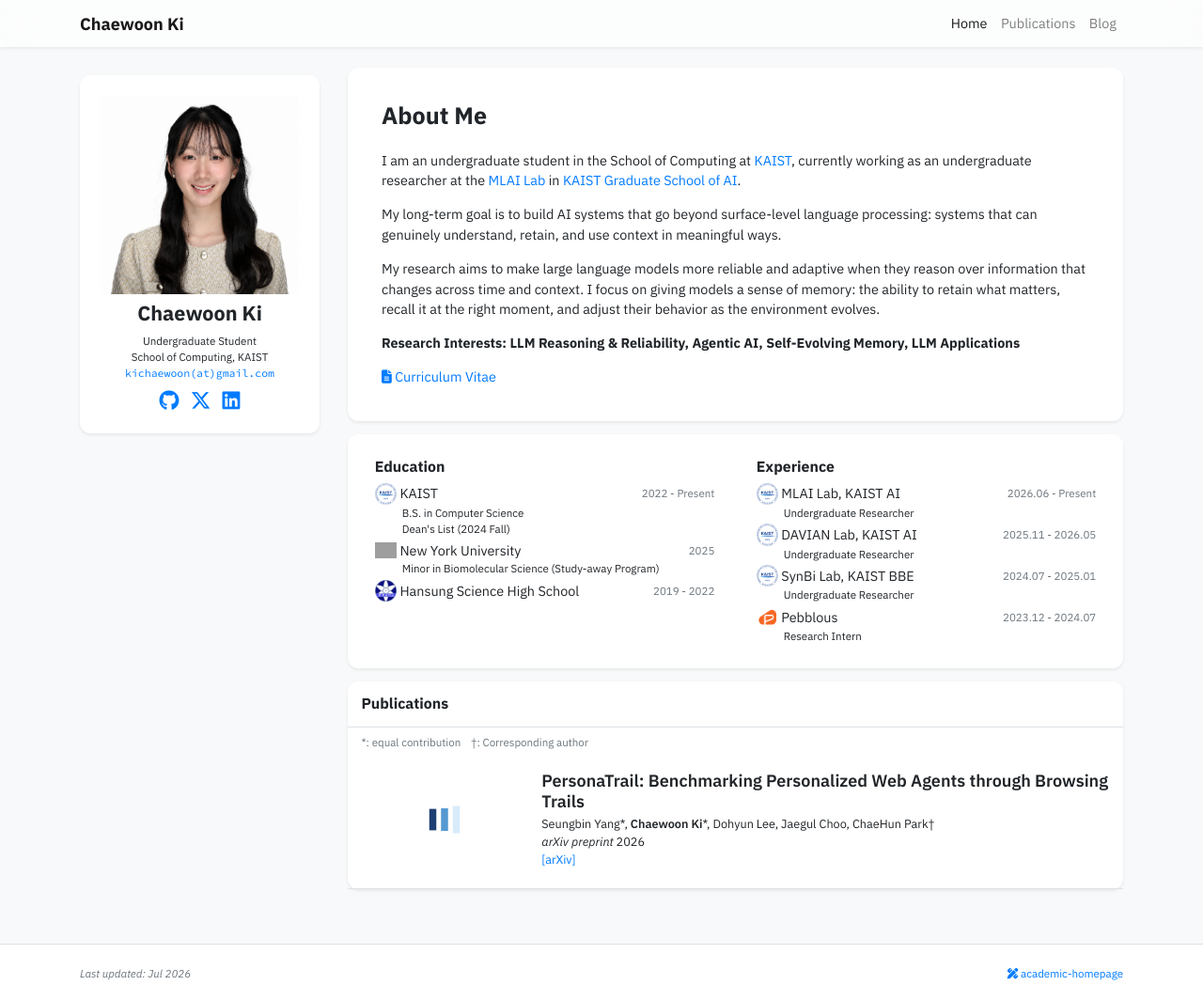
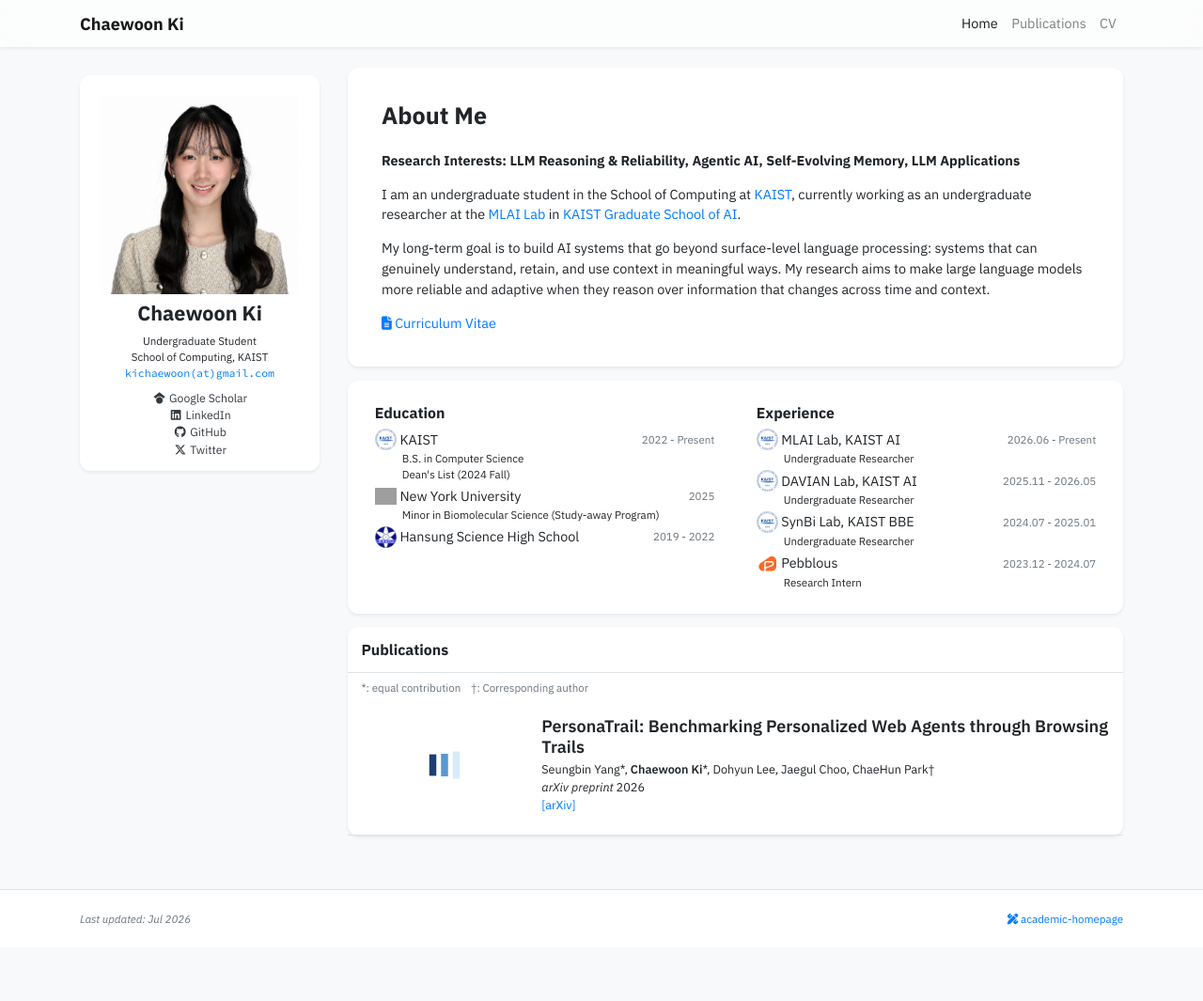
Before and after one commit to kichaewoon/kichaewoon.github.io, a Jekyll site: the page built from index.html, in a window 1280 px wide and 1065 px high. Shown: the whole window at 94% size. Built offline with Jekyll 4.4.1, drawn with Linux system fonts in a browser that asks for light colours; nearby versions of some CDN libraries; a style sheet for code colours, icons or effects is not loaded; grey boxes are pictures that could not be loaded.

Commit message:
feat: add CV nav link and redesign social links
- Replace Blog nav with CV (opens PDF in new tab); add optional nav target support
- Social links: vertical layout with labels, dark icons, smaller font
- Add Google Scholar; order Scholar/LinkedIn/GitHub/Twitter

```diff
--- a/_data/navigation.yml
+++ b/_data/navigation.yml
@@ -3,5 +3,6 @@ pages:
   url: /
 - name: Publications
   url: /publications
-- name: Blog
-  url: /blog
+- name: CV
+  url: /assets/pdf/CV.pdf
+  target: _blank
--- a/_data/profile.yml
+++ b/_data/profile.yml
@@ -9,7 +9,7 @@ positions:
 
 email: "kichaewoon@gmail.com"
 cv_link: /assets/pdf/CV.pdf
-# gscholar: your-google-scholar-id
+gscholar: yPZ21TcAAAAJ
 github: kichaewoon
 twitter: ChaewoonKi
 linkedin: chaewoonki
@@ -18,6 +18,9 @@ linkedin: chaewoonki
 short_bio_text_justify: false
 short_bio: >-
   <p>
+    <b>Research Interests: LLM Reasoning & Reliability, Agentic AI, Self-Evolving Memory, LLM Applications</b>
+  </p>
+  <p>
     I am an undergraduate student in the School of Computing at <a href="https://www.kaist.ac.kr/en/" target="_blank">KAIST</a>,
     currently working as an undergraduate researcher at the <a href="https://www.mlai-kaist.com/" target="_blank">MLAI Lab</a>
     in <a href="https://gsai.kaist.ac.kr/" target="_blank">KAIST Graduate School of AI</a>.
@@ -25,15 +28,10 @@ short_bio: >-
   <p>
     My long-term goal is to build AI systems that go beyond surface-level language processing: systems that can genuinely
     understand, retain, and use context in meaningful ways.
+    My research aims to make large language models more reliable and adaptive when they reason over information that changes
+    across time and context.
   </p>
-  <p>
-    My research aims to make large language models more reliable and adaptive when they reason over information that changes
-    across time and context. I focus on giving models a sense of memory: the ability to retain what matters, recall it at the
-    right moment, and adjust their behavior as the environment evolves.
-  </p>
-  <p>
-    <b>Research Interests: LLM Reasoning & Reliability, Agentic AI, Self-Evolving Memory, LLM Applications</b>
-  </p>
+
 
 portrait_url: /assets/images/photos/portrait.png
 # portrait_caption: ""
--- a/_includes/navbar.html
+++ b/_includes/navbar.html
@@ -9,7 +9,7 @@
             <ul class="navbar-nav ml-auto">
                 {% for item in site.data.navigation.pages %}
                 <li class="nav-item {% if item.name == page.navbar_title or include.active_page == item.name %}active{% endif %}">
-                    <a class="nav-link" href="{{ item.url | relative_url }}">{{ item.name }}</a>
+                    <a class="nav-link" href="{{ item.url | relative_url }}"{% if item.target %} target="{{ item.target }}"{% endif %}>{{ item.name }}</a>
                 </li>
                 {% endfor %}
             </ul>
--- a/_includes/widgets/profile_card_mini.html
+++ b/_includes/widgets/profile_card_mini.html
@@ -38,41 +38,49 @@
                         </a>
                     </div>
                 </div>
-                <div class="row pt-2">
-                    <div class="col text-center h4">
+                <div class="pt-2 social-links">
                     {% if site.data.profile.gscholar %}
                     {%- if site.data.profile.gscholar contains 'scholar.google' -%}
                     {%- assign gscholar_url = site.data.profile.gscholar -%}
                     {%- else -%}
                     {%- assign gscholar_url = 'https://scholar.google.com/citations?user=' | append: site.data.profile.gscholar -%}
                     {%- endif -%}
-                        <a class="px-1 no-break" target="_blank" href="{{ gscholar_url }}">
-                            <i class="fab fa-google-scholar"></i>
+                    <div class="text-center">
+                        <a class="text-dark no-break" target="_blank" href="{{ gscholar_url }}">
+                            <i class="fab fa-google-scholar fa-fw"></i> Google Scholar
                         </a>
+                    </div>
+                    {% endif %}
+                    {% if site.data.profile.linkedin %}
+                    <div class="text-center">
+                        <a class="text-dark no-break" target="_blank" href="https://www.linkedin.com/in/{{ site.data.profile.linkedin }}">
+                            <i class="fab fa-linkedin fa-fw"></i> LinkedIn
+                        </a>
+                    </div>
                     {% endif %}
                     {% if site.data.profile.github %}
-                        <a class="px-1 no-break" target="_blank" href="https://github.com/{{ site.data.profile.github }}">
-                            <i class="fab fa-github"></i>
+                    <div class="text-center">
+                        <a class="text-dark no-break" target="_blank" href="https://github.com/{{ site.data.profile.github }}">
+                            <i class="fab fa-github fa-fw"></i> GitHub
                         </a>
+                    </div>
                     {% endif %}
                     {% if site.data.profile.twitter %}
-                        <a class="px-1 no-break" target="_blank" href="https://x.com/{{ site.data.profile.twitter }}">
-                            <i class="fab fa-x-twitter"></i>
+                    <div class="text-center">
+                        <a class="text-dark no-break" target="_blank" href="https://x.com/{{ site.data.profile.twitter }}">
+                            <i class="fab fa-x-twitter fa-fw"></i> Twitter
                         </a>
-                        {% endif %}
-                        {% if site.data.profile.linkedin %}
-                        <a class="px-1 no-break" target="_blank" href="https://www.linkedin.com/in/{{ site.data.profile.linkedin }}">
-                            <i class="fab fa-linkedin"></i>
-                        </a>
+                    </div>
                     {% endif %}
                     {% if site.data.profile.orcid %}
-                        <a class="px-1 no-break" target="_blank" href="https://orcid.org/{{ site.data.profile.orcid }}">
-                            <i class="fab fa-orcid"></i>
+                    <div class="text-center">
+                        <a class="text-dark no-break" target="_blank" href="https://orcid.org/{{ site.data.profile.orcid }}">
+                            <i class="fab fa-orcid fa-fw"></i> ORCID
                         </a>
+                    </div>
                     {% endif %}
                 </div>
             </div>
         </div>
     </div>
 </div>
-</div>
--- a/assets/css/global.css
+++ b/assets/css/global.css
@@ -23,6 +23,10 @@ h1, h2, h3, h4, h5, h6,
 
 .pub-meta {
     font-size: 0.88rem;
+}
+
+.social-links {
+    font-size: 0.85rem;
 }
 
 @media (min-width: 768px) {
```
Lines whose indentation alone changed are shown as unchanged.
